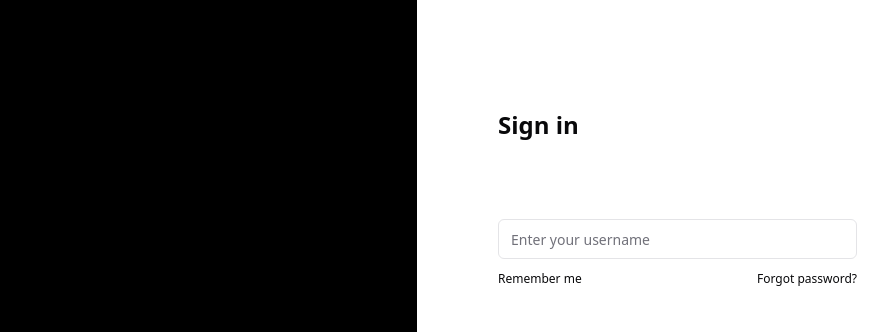
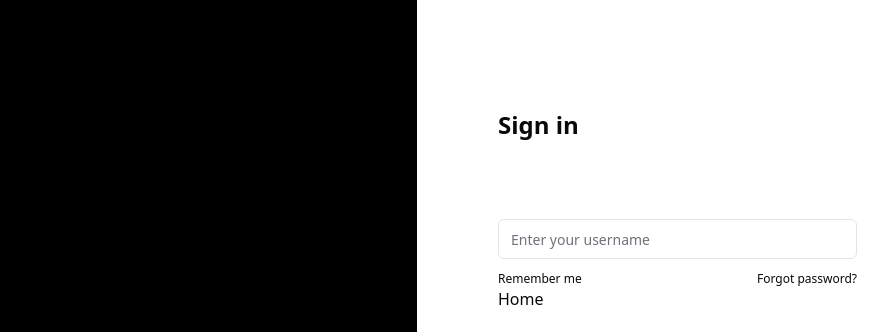
Before and after one commit to johnsus1995/next-starter, a Next.js app: page /login in a window 1280 px wide. Shown: the top 332 px of the page, without its empty margins (223-1111 px from the left). Built offline with nearby package versions, Linux system fonts and the light colour scheme; no server answers.

Commit message:
feat: framer motion added

```diff
--- a/package.json
+++ b/package.json
@@ -20,6 +20,7 @@
     "axios": "^1.6.7",
     "class-variance-authority": "^0.7.0",
     "clsx": "^2.1.0",
+    "framer-motion": "^11.0.8",
     "lucide-react": "^0.321.0",
     "next": "^14.0.4",
     "next-themes": "^0.2.1",
--- a/src/app/(auth)/login/page.tsx
+++ b/src/app/(auth)/login/page.tsx
@@ -1,6 +1,7 @@
 'use client';
 
 import { useQuery } from '@tanstack/react-query';
+import Link from 'next/link';
 import * as React from 'react';
 
 import { TextInput } from '@/components/ui/TextInput';
@@ -38,6 +39,7 @@ export default function Login() {
         <span>Remember me</span>
         <span>Forgot password?</span>
       </div>
+      <Link href='/'>Home</Link>
     </div>
   );
 }
--- /dev/null
+++ b/src/app/(auth)/login/template.tsx
@@ -0,0 +1,14 @@
+'use client';
+
+import { motion } from 'framer-motion';
+export default function Layout({ children }: { children: React.ReactNode }) {
+  return (
+    <motion.div
+      initial={{ y: 20, opacity: 0 }}
+      animate={{ y: 0, opacity: 1 }}
+      transition={{ ease: 'easeInOut', duration: 0.75 }}
+    >
+      {children}
+    </motion.div>
+  );
+}
```
Also changed, not shown: 1 other file (tests, documents, lock files or other folders).
